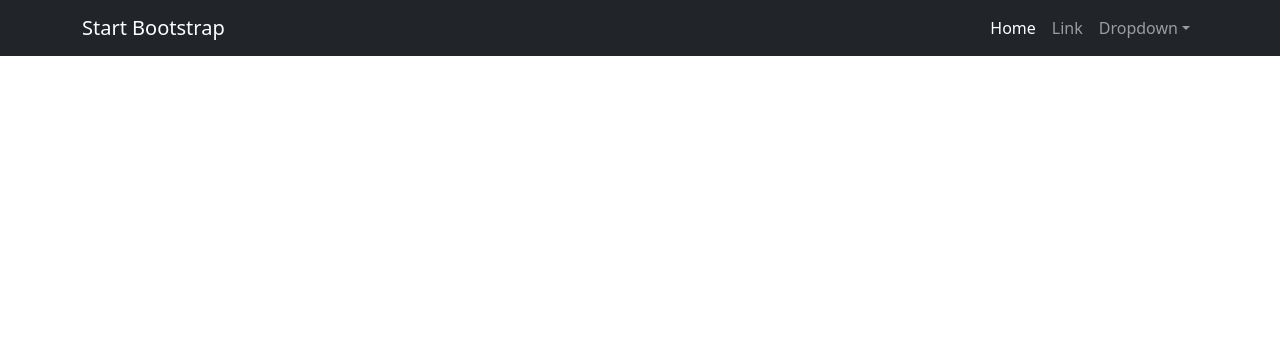
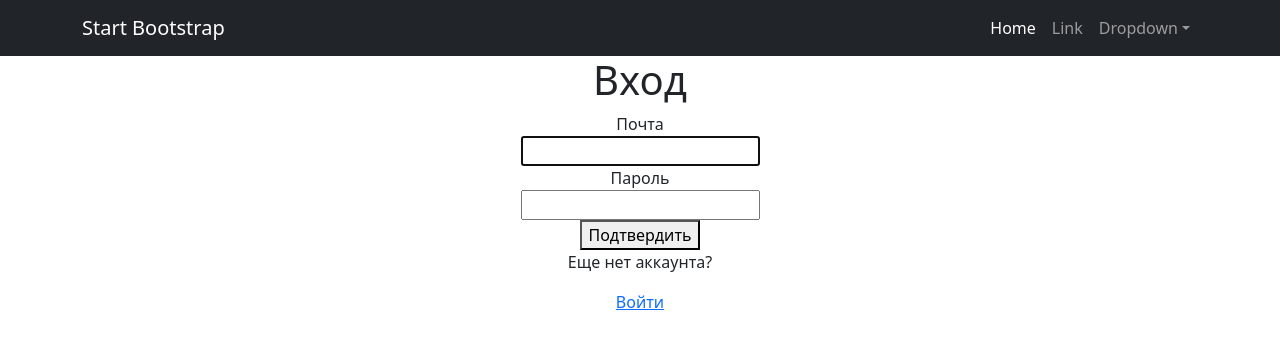
Before and after one commit to Lunathor/NewsDeskNew, a Django app: page /accounts/user/login/ in a window 1280 px wide. Shown: the top 349 px of the page. Run offline with Django 5.2, Linux system fonts and the light colour scheme; some libraries are stand-ins or nearby versions.

Commit message:
Второй шаблон Login.html

```diff
--- a/NewsDeskNew/templates/registration/Login.html
+++ b/NewsDeskNew/templates/registration/Login.html
@@ -1,5 +1,31 @@
 {% extends 'flatpages/default.html' %}
 {% block title %}
+Вход
 {% endblock title %}
 {% block content %}
+<h1>Вход</h1>
+<form action="{% url login %}" method="post">
+    {% csrf_token %}
+    <div class="container">
+        <div>
+            <a>Почта</a>
+            <div>
+                {{ form.username }}
+            </div>
+        </div>
+        <div>
+            <a>Пароль</a>
+            <div>
+                {{ form.password }}
+            </div>
+        </div>
+        <div>
+            <button type="submit">Подтвердить</button>
+        </div>
+    </div>
+</form>
+<div>
+    <p>Еще нет аккаунта?</p>
+    <a class="button" href="{% url 'SignUp' %}">Войти</a>
+</div>
 {% endblock content %}
--- a/NewsDeskNew/templates/registration/SignUp.html
+++ b/NewsDeskNew/templates/registration/SignUp.html
@@ -6,7 +6,7 @@
 <h1>Регистрация</h1>
 <form method="post">
     {% csrf_token %}
-    <div class="container px-4 px-lg-5 mt-5">
+    <div class="container">
         <div>
             <p>Почта:</p>
             <input type="email" name="email" placeholder="Почта" required>
```
